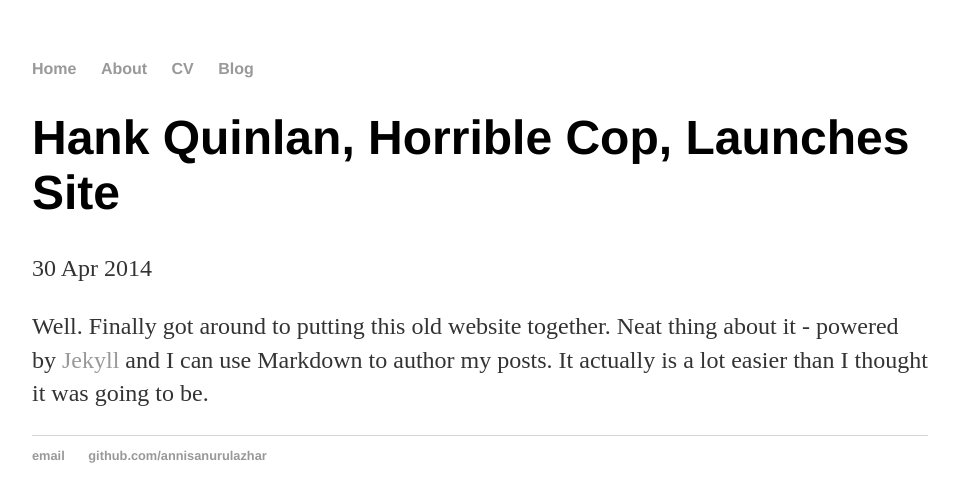
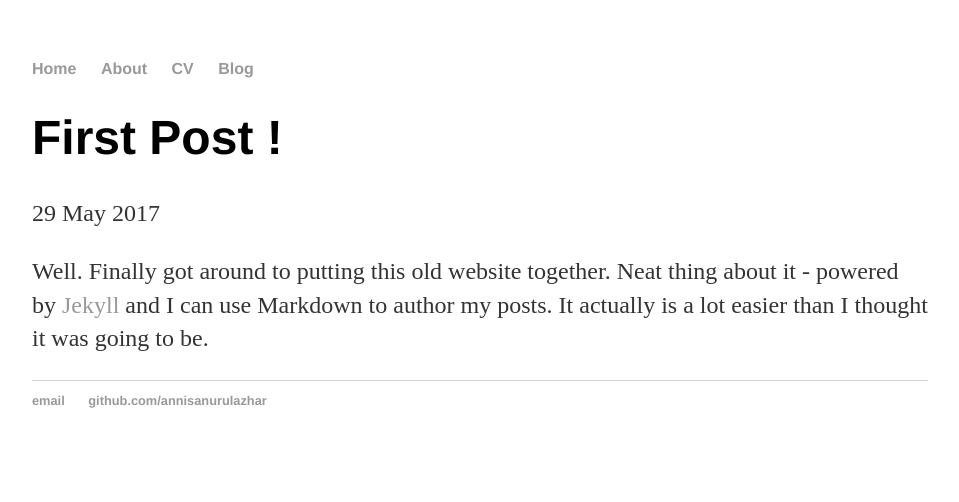
Before and after one commit to annisanurulazhar/annisanurulazhar.github.io, a Jekyll site: the page built from _posts/2017-05-29-annisa-nurul-hello-world.md, in a window 1280 px wide. Shown: the top 502 px of the page, without its empty margins (160-1119 px from the left). Built offline with Jekyll 4.4.1, drawn with Linux system fonts in a browser that asks for light colours.

Commit message:
Update 2017-05-29-annisa-nurul-hello-world.md

```diff
--- a/_posts/2017-05-29-annisa-nurul-hello-world.md
+++ b/_posts/2017-05-29-annisa-nurul-hello-world.md
@@ -1,7 +1,7 @@
 ---
 layout: post
-title: "Hank Quinlan, Horrible Cop, Launches Site"
-date: 2014-04-30
+title: "First Post !"
+date: 2017-05-29
 ---
 
 Well. Finally got around to putting this old website together. Neat thing about it - powered by [Jekyll](http://jekyllrb.com) and I can use Markdown to author my posts. It actually is a lot easier than I thought it was going to be.
```
